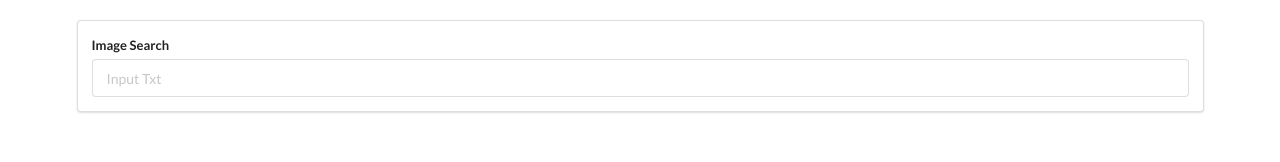
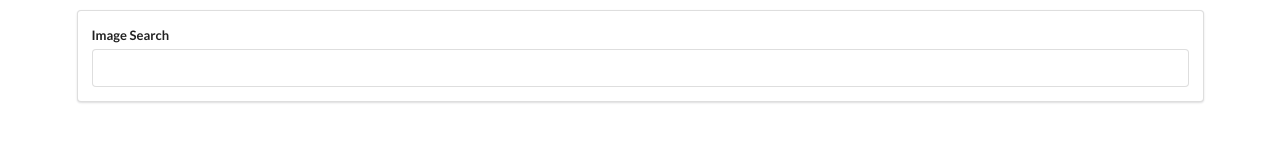
Before and after one commit to Sholola-Gbolahan/Image-Search-API-Integration, a React (Create React App) app: page / in a window 1280 px wide. Shown: the top 162 px of the page. Built offline with nearby package versions, Linux system fonts and the light colour scheme.

Commit message:
added axios packaged and integrated APIs from unsplash image

```diff
--- a/package.json
+++ b/package.json
@@ -6,6 +6,7 @@
     "@testing-library/jest-dom": "^5.17.0",
     "@testing-library/react": "^13.4.0",
     "@testing-library/user-event": "^13.5.0",
+    "axios": "^1.5.1",
     "react": "^18.2.0",
     "react-dom": "^18.2.0",
     "react-scripts": "5.0.1",
--- /dev/null
+++ b/src/Exercise.js
@@ -0,0 +1,42 @@
+import React from 'react'
+
+
+
+//   Exercise 1: //
+//  Formatting Values from Controlled element
+//  This exercise is all about building a simple password validator. This will be a text input that requires the user to enter
+// a password that is at least 4 characters long. If the user enter a password that is less than 4 Characters a small warning message will display
+
+class Validation extends React.Component {
+    state = {password: ''}
+
+
+    onFormSubmit = (e) =>{
+        e.preventDefault()
+        this.props.onInnerSubmit(this.state.password);
+    }
+
+
+    render(){
+
+
+        return (
+            <div className='ui segment'>
+                <form className='ui form' onSubmit={this.onFormSubmit}>
+                    <label>Enter Password</label>
+                    <input
+                    type='password'
+                    value={this.state.password}
+                    onChange={e => this.setState({password:e.target.value}) }
+                    />
+                    {this.state.password.length < 4  ? 'Password Must be at least 4' : ''}
+                </form>
+
+            </div>
+        )
+    }
+
+}
+
+
+export {Validation}
--- a/src/components/App.js
+++ b/src/components/App.js
@@ -1,10 +1,32 @@
 import React from 'react';
+import axios from 'axios'
 import SearchBar from './SearchBar';
+// import { Validation } from '../Exercise';
 
-const App = () => {
-    return <div className='ui container' style={{ marginTop: '20px'}} >
-        <SearchBar/>
-    </div>
+class App extends React.Component{
+    onSearchSubmit(term){
+        axios.get('https://api.unsplash.com/search/photos', {
+            params : {
+                query: term
+            },
+         headers:{
+            Authorization: 'Client-ID tTapuA3As4sJADIUT7K1Mh6tTFM6cn7fIntenDNfiz0'
+         }
+        })
+
+    }
+    render(){
+        return(
+            <div className='ui container' style={{marginTop:'10px'}}>
+                <SearchBar onInnerSubmit={this.onSearchSubmit}/>
+                {/* <Validation onInnerSubmit = {this.onSearchSubmit} /> */}
+
+            </div>
+
+
+        )
+    }
 }
 
+
 export default App;
--- a/src/components/SearchBar.js
+++ b/src/components/SearchBar.js
@@ -1,21 +1,25 @@
 import React from 'react'
 
 class SearchBar extends React.Component {
-state = {term : ''}
+   state = {term: ''}
+
+   onFormSubmit = (e) => {
+        e.preventDefault();
+       this.props.onInnerSubmit(this.state.term)
+   }
 
     render(){
      return (
         <div className='ui segment'>
-        <form className='ui form'>
+        <form onSubmit={this.onFormSubmit} className='ui form'>
             <div className='field'>
                 <label> Image Search </label>
                 <input
                 type='text'
-                placeholder='Input Txt'
-                value={this.state.term}
-                 onChange={ (e) => this.setState({term:e.target.value})}/>
+                value= {this.state.term}
+                onChange = { e => this.setState({term: e.target.value}) } />
+                <p>{this.state.term}</p>
             </div>
-
         </form>
      </div>
      );
--- a/src/index.js
+++ b/src/index.js
@@ -1,5 +1,5 @@
 import React from 'react';
-import ReactDom from 'react-dom';
+import ReactDom from 'react-dom'
 
 import App from './components/App'
 
```
Also changed, not shown: 1 other file (tests, documents, lock files or other folders).
